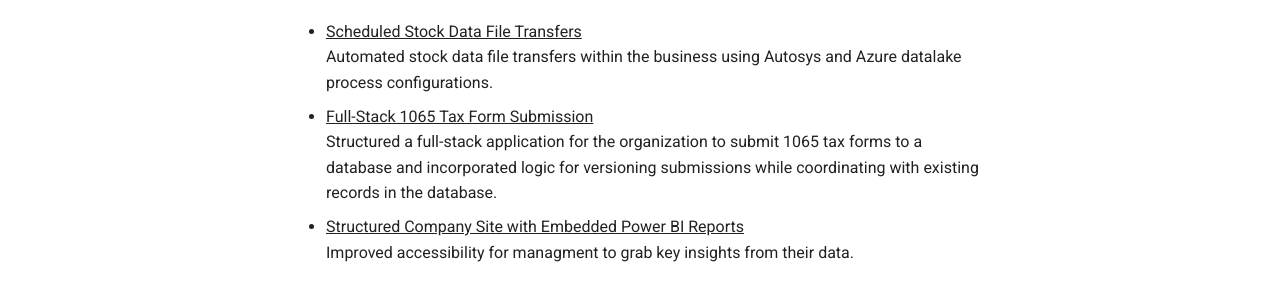
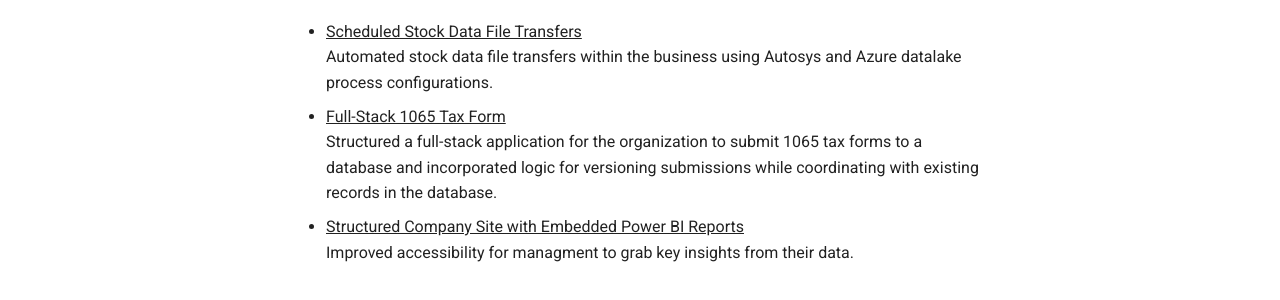
Before and after one commit to paluro567/personal-website, an MkDocs documentation site: the page built from docs/Projects.md, in a window 1280 px wide and 900 px high. Shown: the part 295-595 px from the top of the window. Built offline with MkDocs 1.6.1 and Material for MkDocs 9.7.7, drawn with Linux system fonts in a browser that asks for light colours; comment, search, counter and statistics services are not loaded.

Commit message:
updating address

```diff
--- a/docs/Projects.md
+++ b/docs/Projects.md
@@ -4,7 +4,7 @@
 
 - <u>Scheduled Stock Data File Transfers </u> </br>
 Automated stock data file transfers within the business using Autosys and Azure datalake process configurations.
-- <u>Full-Stack 1065 Tax Form Submission</u> </br>
+- <u>Full-Stack 1065 Tax Form</u> </br>
 Structured a full-stack application for the organization to submit 1065 tax forms to a database and incorporated logic for versioning submissions while coordinating with existing records in the database.
 - <u>Structured Company Site with Embedded Power BI Reports</u> </br>
 Improved accessibility for managment to grab key insights from their data.
```
Also changed, not shown: site/Contact/index.html, site/Projects/index.html, site/search/search_index.json, 1 other file.
